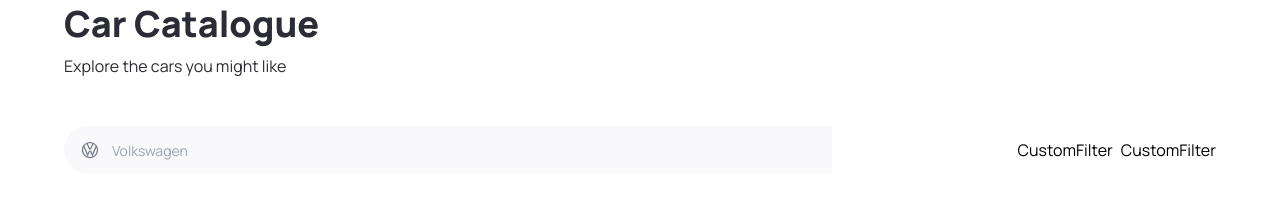
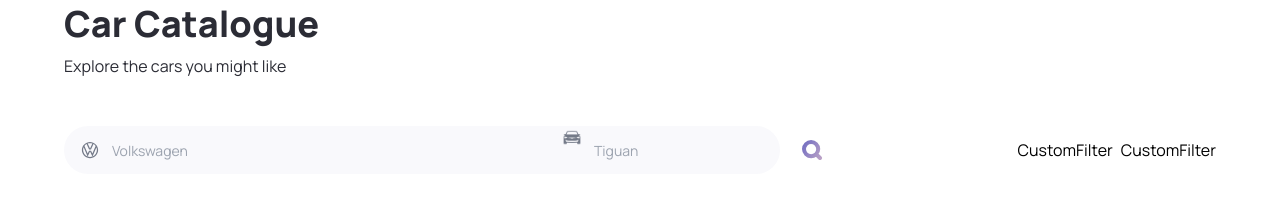
Before and after one commit to MudreaDev/car_showcase, a Next.js app: page / in a window 1280 px wide. Shown: the part 860-1084 px from the top of the page. Built offline with nearby package versions, Linux system fonts and the light colour scheme.

Commit message:
finalizare car images, start searchbar

```diff
--- a/components/SearchBar.tsx
+++ b/components/SearchBar.tsx
@@ -1,10 +1,53 @@
 "use client";
-import { useState } from 'react';
+import React, { useState } from 'react';
 import { SearchManufacturer } from "./"
+import Image from 'next/image';
+import { useRouter } from 'next/navigation';
+const SearchButton = ({otherClasses}: {otherClasses: string}) => (
+  <button type="submit" className={`ml-3 z-10 ${otherClasses}`}>
+    <Image
+    src="/magnifying-glass.svg"
+    alt="magnifying glass"
+    width={40}
+    height={40}
+    className="object-contain"
+      />
 
+</button>
+)
 const SearchBar = () => {
     const [manufacturer, setManufacturer] = useState('');
-    const handleSearch = () => {}
+    const [model, setModel] = useState('');
+    const router = useRouter();
+
+    const handleSearch = (e: React.FormEvent<HTMLFormElement>) => {
+e.preventDefault();
+if(manufacturer === '' && model === '') {
+  return alert('Bro! Please fill in the search bar')
+    }
+updateSearchParams(model.toLowerCase(),
+manufacturer.toLowerCase())
+  }
+
+
+const updateSearchParams = (model: string, manufacturer: string) => {
+const searchParams = new URLSearchParams(window.location.search);
+
+if(model) {
+  searchParams.set('model', model)
+} else {
+  searchParams.delete('model');
+}
+if(manufacturer) {
+  searchParams.set('manufacturer', manufacturer)
+} else {
+  searchParams.delete('manufacturer');
+}
+
+const newPathname = `${window.location.pathname}?${searchParams.toString()}`;
+router.push(newPathname)
+
+}
   return (
 
   <form className="searchbar" onSubmit={handleSearch}>
@@ -13,7 +56,30 @@ const SearchBar = () => {
         manufacturer={manufacturer}
         setManufacturer={setManufacturer}
         />
-    </div>
+        <SearchButton otherClasses="sm:hidden"/>
+
+</div>
+<div className="search__item">
+  <Image
+  src="/model-icon.png"
+  width={10}
+  height={25}
+  className="absolute w-[20px] h-[20px] ml-4"
+  alt="car model"
+  />
+  <input
+  type="text"
+  name="model"
+  value={model}
+  onChange={(e) => {e.target.value}}
+  placeholder="Tiguan"
+  className="searchbar__input"
+  />
+  <SearchButton otherClasses="sm:hidden"/>
+
+
+</div>
+<SearchButton otherClasses="max-sm:hidden"/>
   </form>
   )
 
--- a/utils/index.ts
+++ b/utils/index.ts
@@ -6,6 +6,7 @@ export async function fetchCars() {
   await new Promise(resolve => setTimeout(resolve, 500));
   return mockCars;
 }
+
 
 
 export const calculateCarRent = (city_mpg: number, year: number) => {
```
